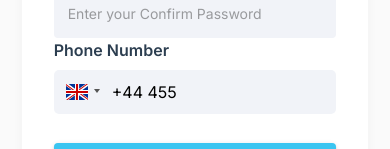
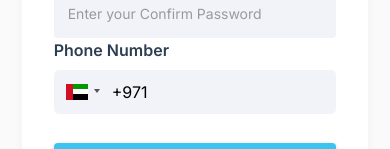
Before and after one commit to tyro-eg/nafham-by-tyro, a React (Create React App) app: page /register in a window 390 px wide. Shown: the part 922-1071 px from the top of the page. Built offline with nearby package versions, Linux system fonts and the light colour scheme; what kitsu would draw is missing.

Commit message:
remove default phone

```diff
--- a/src/modules/auth/register/register.component.tsx
+++ b/src/modules/auth/register/register.component.tsx
@@ -78,7 +78,7 @@ const Register: React.FC = () => {
               email: '',
               password: '',
               password_confirmation: '',
-              phone_number: '44455',
+              phone_number: '',
               countryCode: '',
             }}
             validationSchema={SignUpSchema}
```
